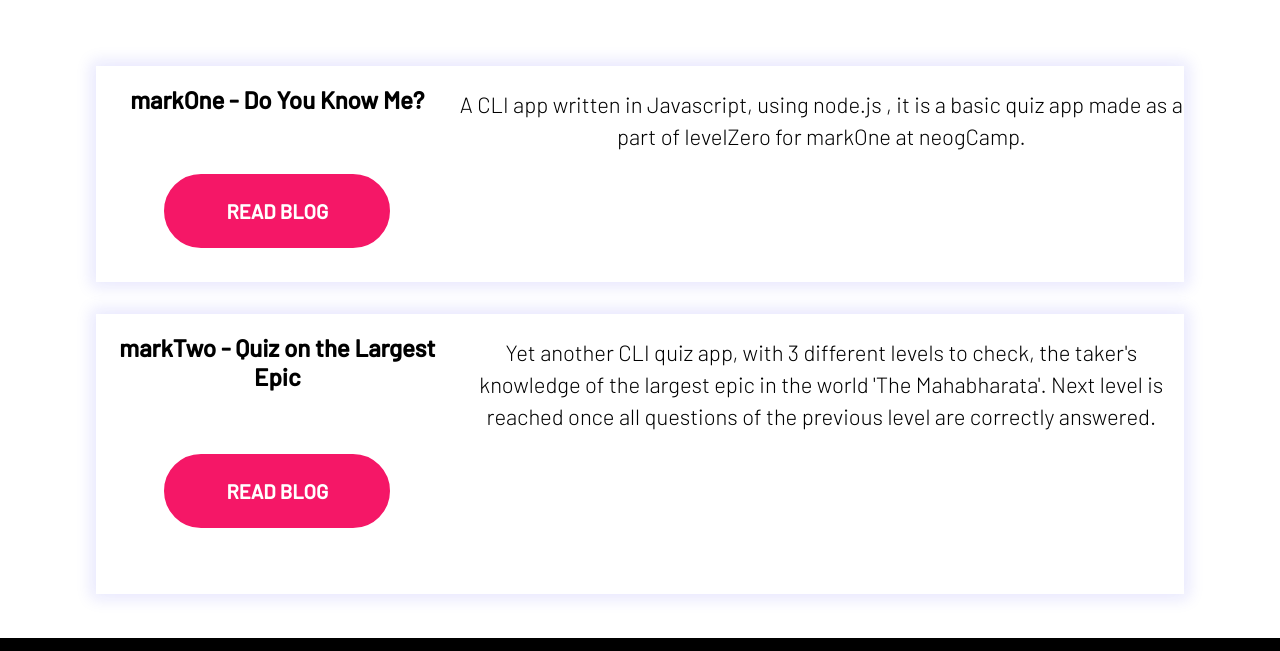
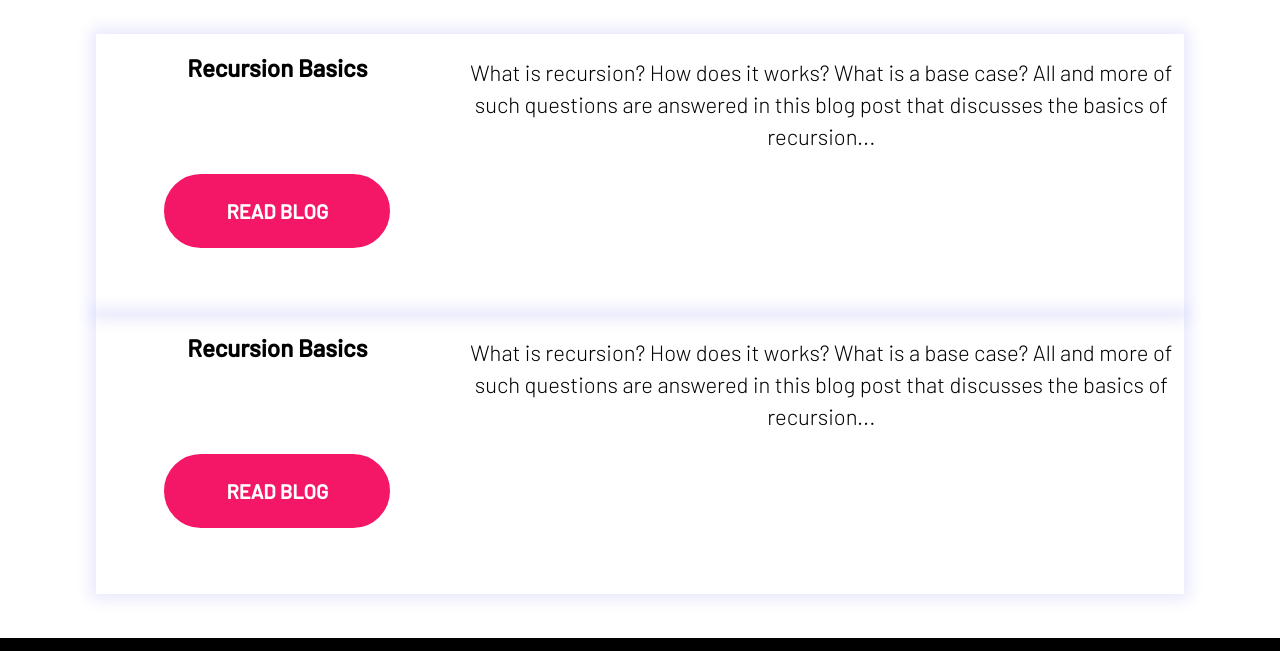
Before and after one commit to kaustubh-jsr/portfolio-page, a plain HTML site: page blogs.html in a window 1280 px wide. Shown: the part 111-762 px from the top of the page. Drawn offline with Linux system fonts and the light colour scheme.

Commit message:
Added first blog link

```diff
--- a/blogs.html
+++ b/blogs.html
@@ -31,20 +31,20 @@
 
         <div class="project-section">
             <div class="content-text">
-                <h2>markOne - Do You Know Me?</h2>
+                <h2>Recursion Basics</h2>
                 <p class="content-subtext">
-                A CLI app written in Javascript, using node.js , it is a basic quiz app made as a part of levelZero
-                for markOne at neogCamp.
+                    What is recursion? How does it works? What is a base case? All and more of such questions are answered in
+                    this blog post that discusses the basics of recursion...
                 </p>
-            <a class="btn-dark" href="blog_detail.html">Read Blog</a>
+            <a class="btn-dark" href="https://kaustubh-p.hashnode.dev/basics-of-recursion">Read Blog</a>
             </div>
             <div class="content-text">
-                <h2>markTwo - Quiz on the Largest Epic</h2>
+                <h2>Recursion Basics</h2>
                 <p class="content-subtext">
-               Yet another CLI quiz app, with 3 different levels to check, the taker's knowledge of the largest epic
-               in the world 'The Mahabharata'. Next level is reached once all questions of the previous level are correctly answered.
+                    What is recursion? How does it works? What is a base case? All and more of such questions are answered in
+                    this blog post that discusses the basics of recursion...
                 </p>
-                <a class="btn-dark" href="#">Read Blog</a>
+            <a class="btn-dark" href="https://kaustubh-p.hashnode.dev/basics-of-recursion">Read Blog</a>
             </div>
         </div>
 
--- a/styles.css
+++ b/styles.css
@@ -193,6 +193,9 @@ img{
     .content-section{
         flex-wrap: wrap;
     }
+    .content-section:nth-child(even){
+        flex-wrap: wrap-reverse;
+    }
     /* .content{
         padding-top: 2%;
         grid-area: content;
```
